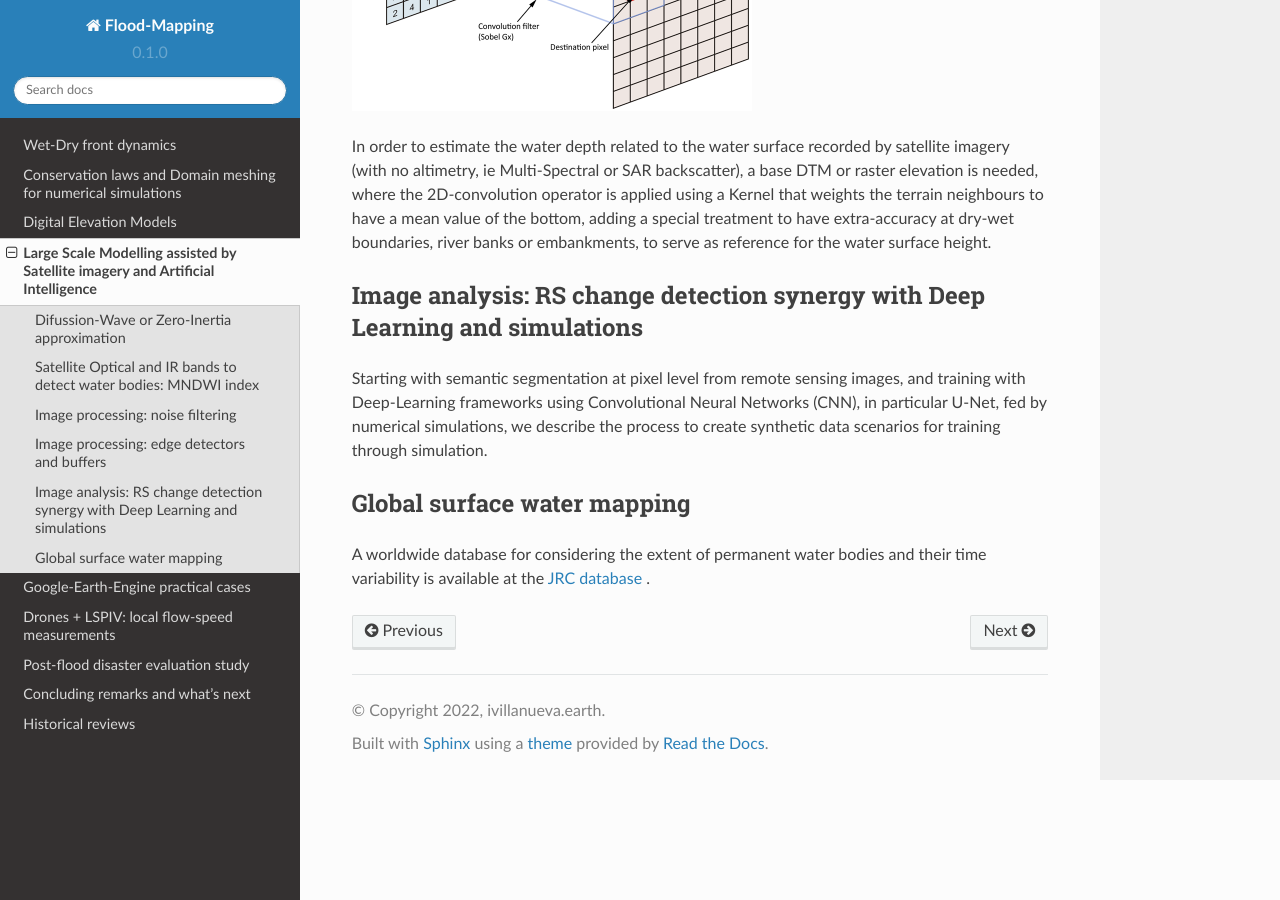
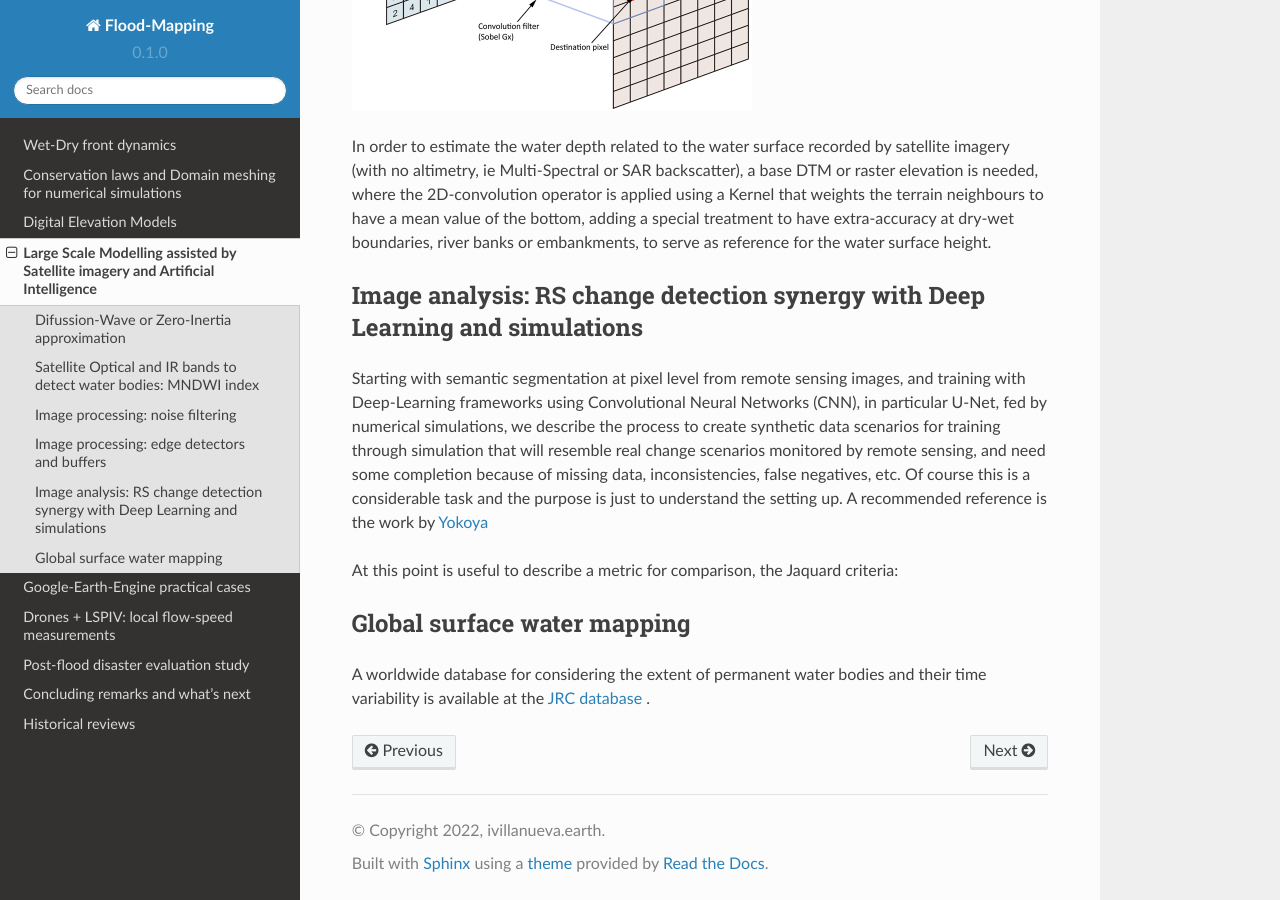
Before and after one commit to ivillamadrid/FloodMapping, a Sphinx documentation site: the page built from docs/source/lsm.rst, in a window 1280 px wide and 900 px high, scrolled down 2717 px. Built offline with Sphinx 7.4.7 and the Read the Docs theme 2.0.0, drawn with Linux system fonts in a browser that asks for light colours.

Commit message:
Update lsm.rst

```diff
--- a/docs/source/lsm.rst
+++ b/docs/source/lsm.rst
@@ -124,7 +124,12 @@ In order to estimate the water depth related to the water surface recorded by sa
 
 Image analysis: RS change detection synergy with Deep Learning and simulations
 ------------------------------------------------------------------------------
-Starting with semantic segmentation at pixel level from remote sensing images, and training with  Deep-Learning frameworks using Convolutional Neural Networks (CNN), in particular U-Net, fed by numerical simulations, we describe the process to create synthetic data scenarios for training through simulation.
+Starting with semantic segmentation at pixel level from remote sensing images, and training with  Deep-Learning frameworks using Convolutional Neural Networks (CNN), in particular U-Net, fed by numerical simulations, we describe the process to create synthetic data scenarios for training through simulation that will resemble real change scenarios monitored by remote sensing, and need some completion because of missing data, inconsistencies, false negatives, etc.
+Of course this is a considerable task and the purpose is just to understand the setting up. A recommended reference is the work by `Yokoya`_
+
+.. _Yokoya: https://doi.org/10.1109/TGRS.2020.3035469
+
+At this point is useful to describe a metric for comparison, the Jaquard criteria:
 
 
 
```
